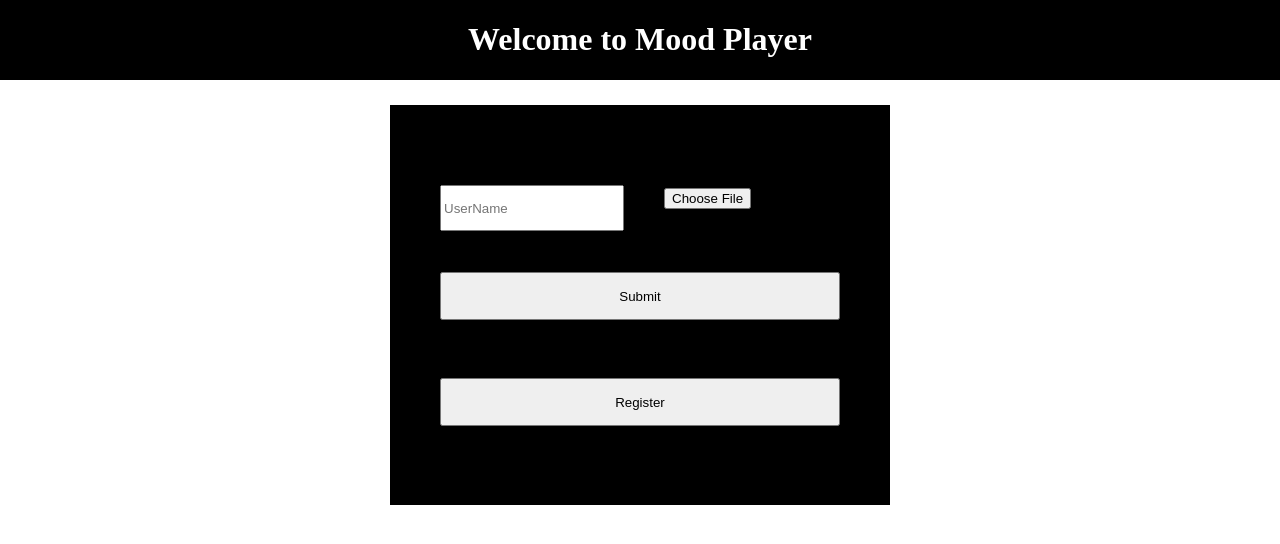
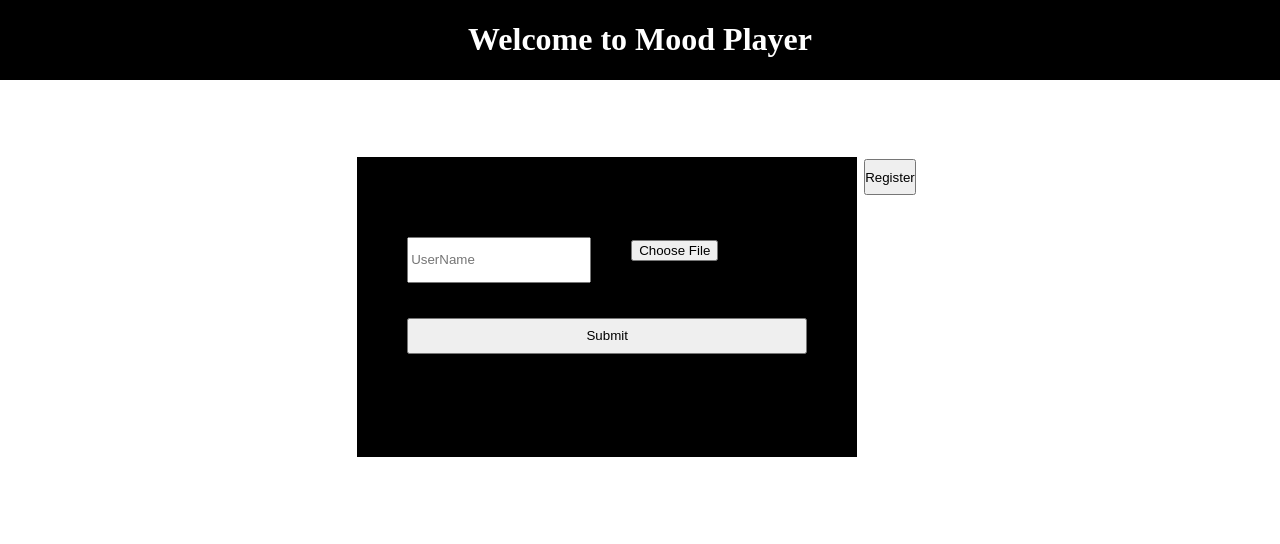
Before and after one commit to utkarshsingh99/Emotion-based-Music-Player, a Python web app: template templates/home.html in a window 1280 px wide. Shown: the top 544 px of the page. Run offline with Jinja, Linux system fonts and the light colour scheme; the template is opened without the code that fills it, so the values that code supplies are empty.

Commit message:
make register

```diff
--- a/templates/home.html
+++ b/templates/home.html
@@ -24,11 +24,11 @@
           display: flex;
           flex-direction: row;
           justify-content: center;
-          margin-top: 2%;
+          margin-top: 6%;
         }
-        form{
+        .myform{
           background: black;
-          height: 400px;
+          height: 300px;
           width: 500px;
           display: flex;
           flex-direction: column;
@@ -65,15 +65,18 @@
 	<!-- <button id="snap">Snap Photo</button> -->
 	<!-- <canvas id="canvas" width="640" height="480"></canvas> -->
       <div class="formBack">
-        <form method="POST" id = "myForm" action="/song" enctype="multipart/form-data">
+        <form  class = "myform" method="POST" id = "myForm" action="/song" enctype="multipart/form-data">
           <div class="formInput">
-            <input class="formInputChild 1" id="username" name="username" value="" type="text" placeholder="UserName" >
+            <input class="formInputChild 1" id="username" name="username" value="" type="text" placeholder="UserName" required>
             <input  class="formInputChild browse" type="file" name="file" value="fileupload" id="fileupload" accept="image/*;" capture="camera">
           </div>
           <!-- <input type="file" name="file"  accept="image/*"> -->
           <input class="formInput" type="submit" id="snap" >Submit</button>
-          <button class="formInput" type="submit" formmethod="GET" formaction="/register">Register</button>
+
         </form>
+        <form method="GET" id = "myForm" action="/register" enctype="multipart/form-data">
+        <button class="formInput" type="submit">Register</button>
+          </form>
       </div>
   </body>
 </html>
```
